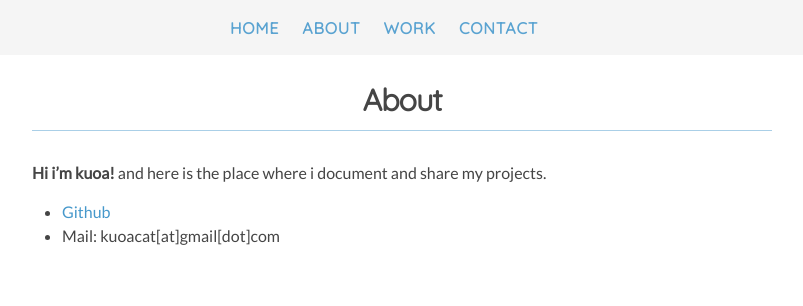
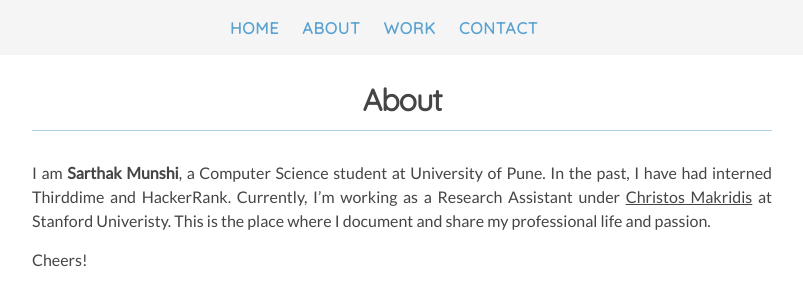
Before and after one commit to lprimeroo/saruftw.github.io.old, a Jekyll site: the page built from about.md, in a window 1280 px wide. Shown: the top 306 px of the page, without its empty margins (238-1041 px from the left). Built offline with Jekyll 4.4.1, drawn with Linux system fonts in a browser that asks for light colours; nearby versions of some CDN libraries.

Commit message:
about daal diya

```diff
--- a/about.md
+++ b/about.md
@@ -3,7 +3,6 @@ layout: page
 title: About
 permalink: /about/
 ---
-**Hi i'm kuoa!** and here is the place where i document and share my projects.
+I am **Sarthak Munshi**, a Computer Science student at University of Pune. In the past, I have had interned Thirddime and HackerRank. Currently, I'm working as a Research Assistant under <u>Christos Makridis</u> at Stanford Univeristy. This is the place where I document and share my professional life and passion.
 
-* [Github](http://github.com/kuoa)
-* Mail: kuoacat[at]gmail[dot]com
+Cheers!
```
